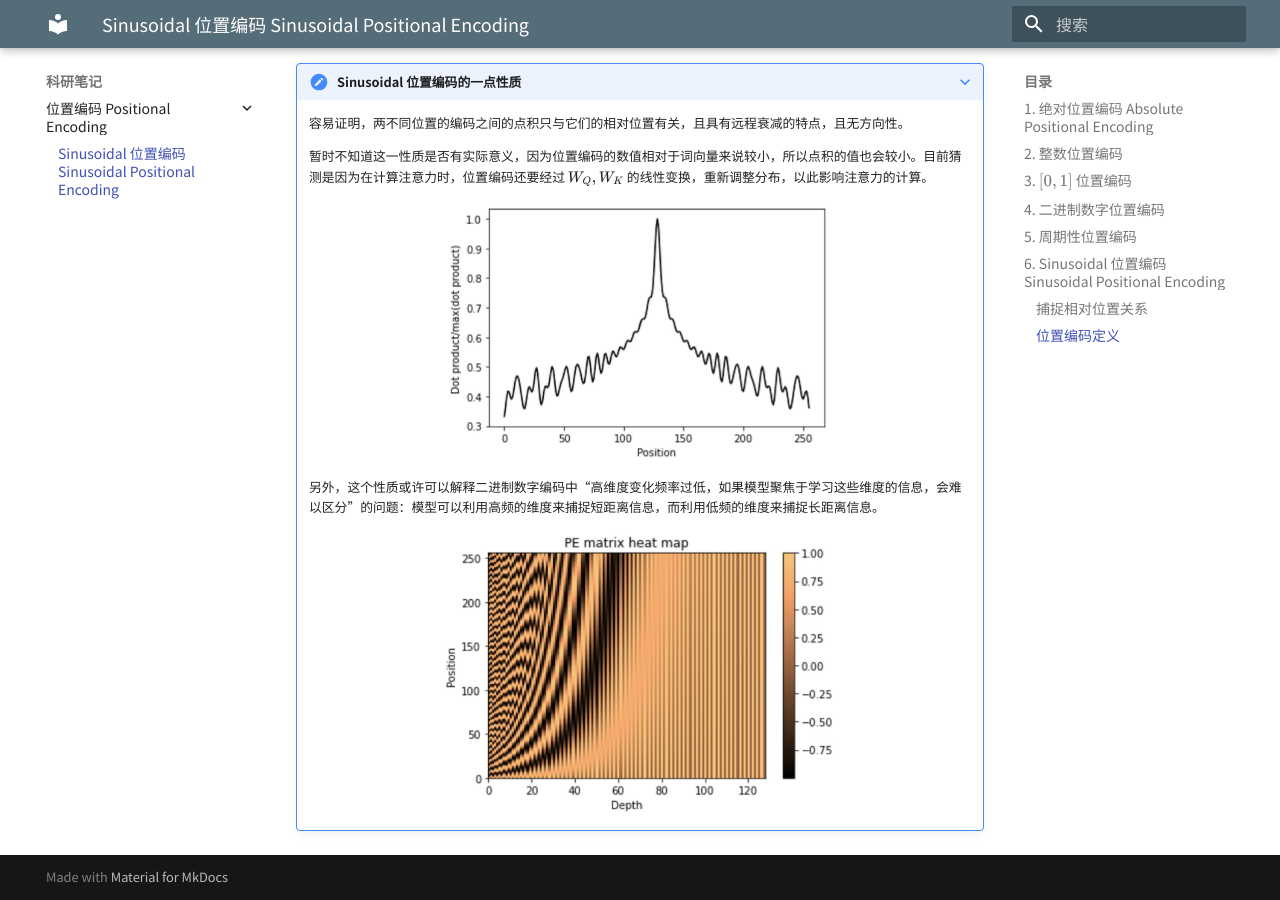
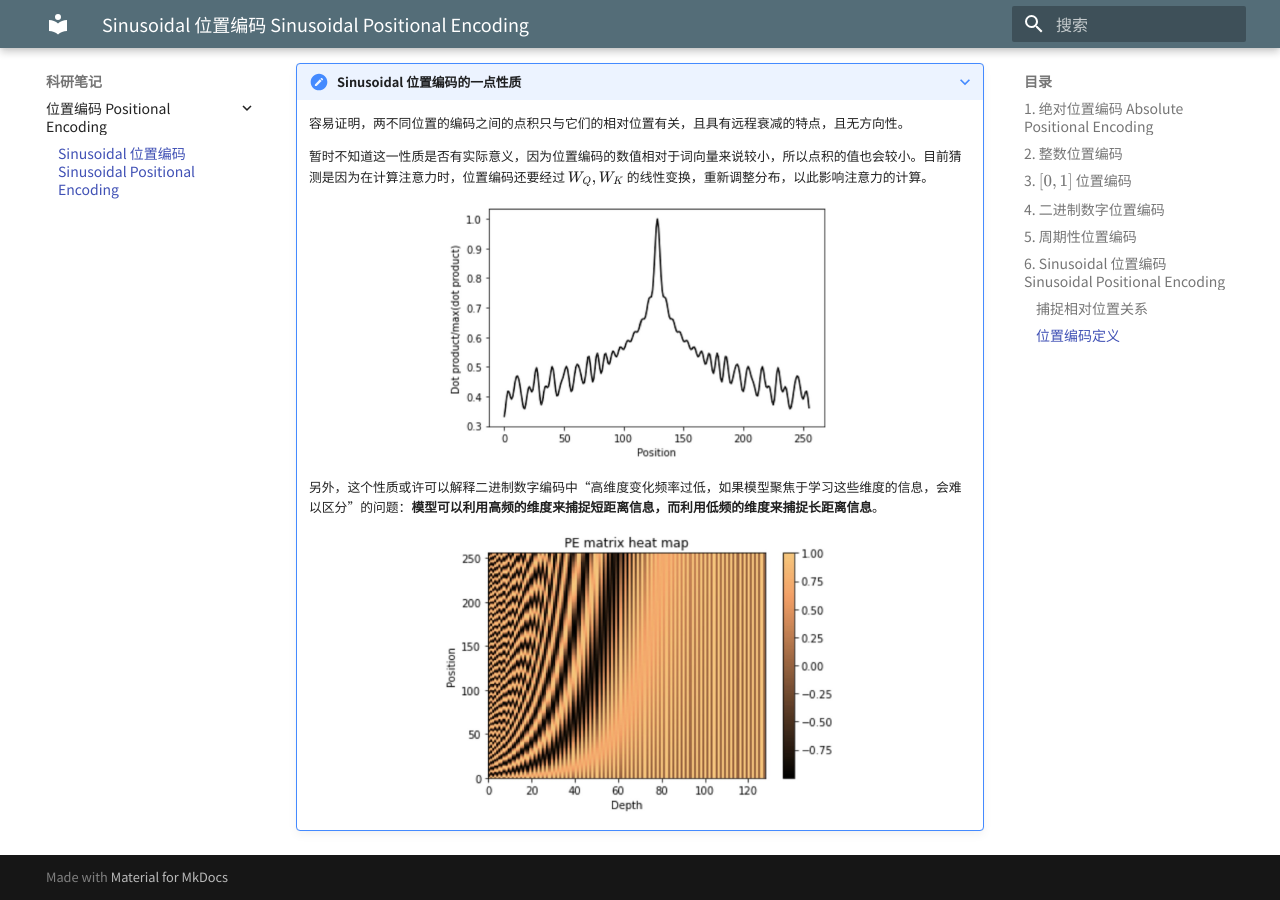
Before and after one commit to Shallowy/notebook, an MkDocs documentation site: the page built from docs/research_notes/positional_encoding/sinusoidal.md, in a window 1280 px wide and 900 px high, scrolled down 6204 px. Built offline with MkDocs 1.6.1 and Material for MkDocs 9.7.7, drawn with Linux system fonts in a browser that asks for light colours; comment, search, counter and statistics services are not loaded.

```diff
--- a/docs/research_notes/positional_encoding/sinusoidal.md
+++ b/docs/research_notes/positional_encoding/sinusoidal.md
@@ -187,7 +187,7 @@ $$ \begin{aligned} {PE}_{pos, 2i} &= \sin{\left(pos \cdot \frac{1}{10000^{\frac{
         ![](img/03.jpg){width="400"}
     </figure>
 
-    另外，这个性质或许可以解释二进制数字编码中“高维度变化频率过低，如果模型聚焦于学习这些维度的信息，会难以区分”的问题：模型可以利用高频的维度来捕捉短距离信息，而利用低频的维度来捕捉长距离信息。
+    另外，这个性质或许可以解释二进制数字编码中“高维度变化频率过低，如果模型聚焦于学习这些维度的信息，会难以区分”的问题：**模型可以利用高频的维度来捕捉短距离信息，而利用低频的维度来捕捉长距离信息**。
 
     <figure markdown="span">
         ![](img/04.jpg){width="400"}
```
